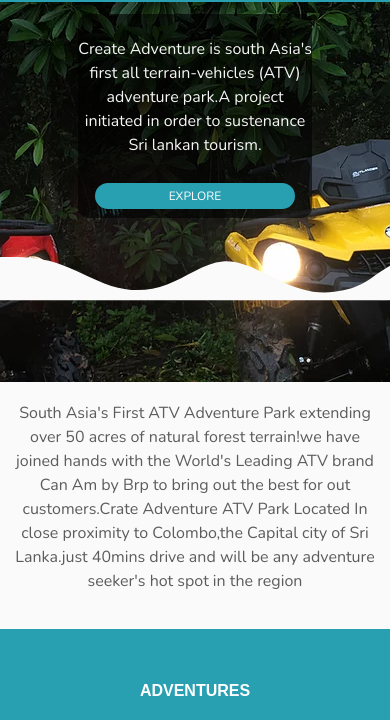
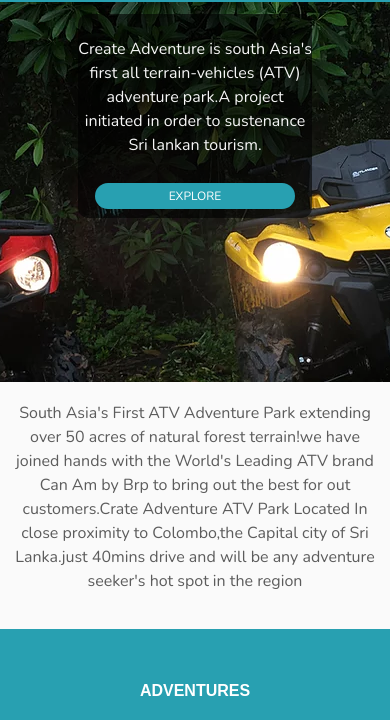
Before and after one commit to sahanwewelwala/Crate-Adventure, a plain HTML site: page index.html in a window 390 px wide. Shown: the part 124-844 px from the top of the page. Drawn offline with nearby package versions, Linux system fonts and the light colour scheme.

Commit message:
Final  commit

```diff
--- a/css/mobile-style.css
+++ b/css/mobile-style.css
@@ -4,8 +4,7 @@
     }
 
     .curve {
-        margin-top: -1%;
-        line-height: 0%;
+        visibility: hidden;
     }
 
     .hero-content {
```
